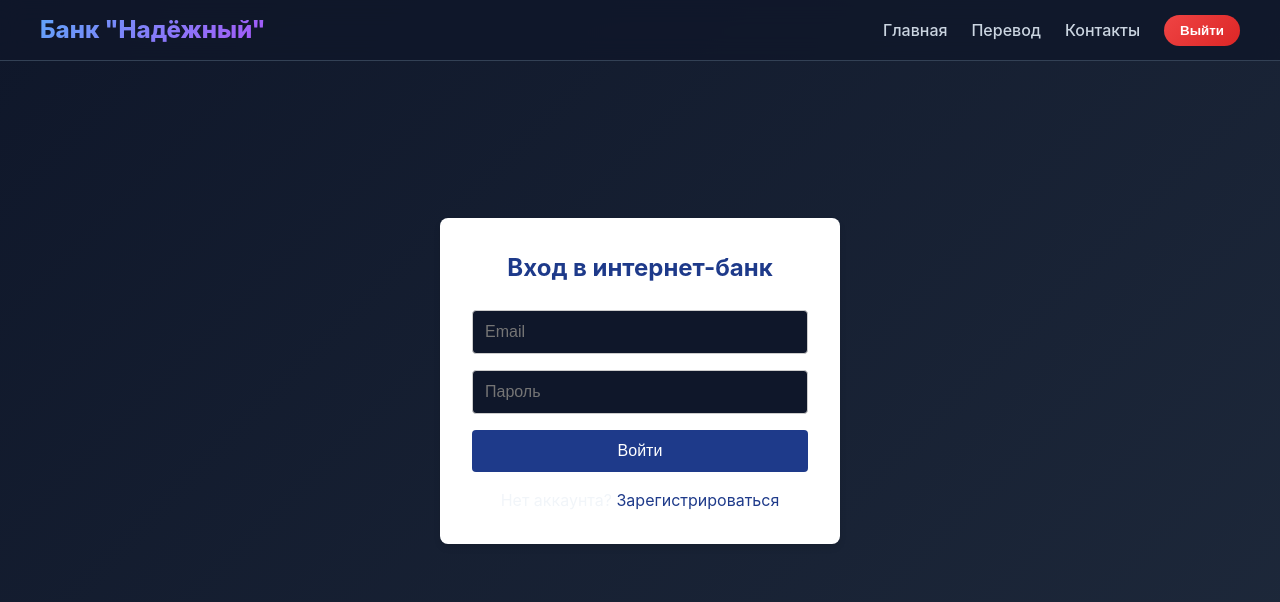
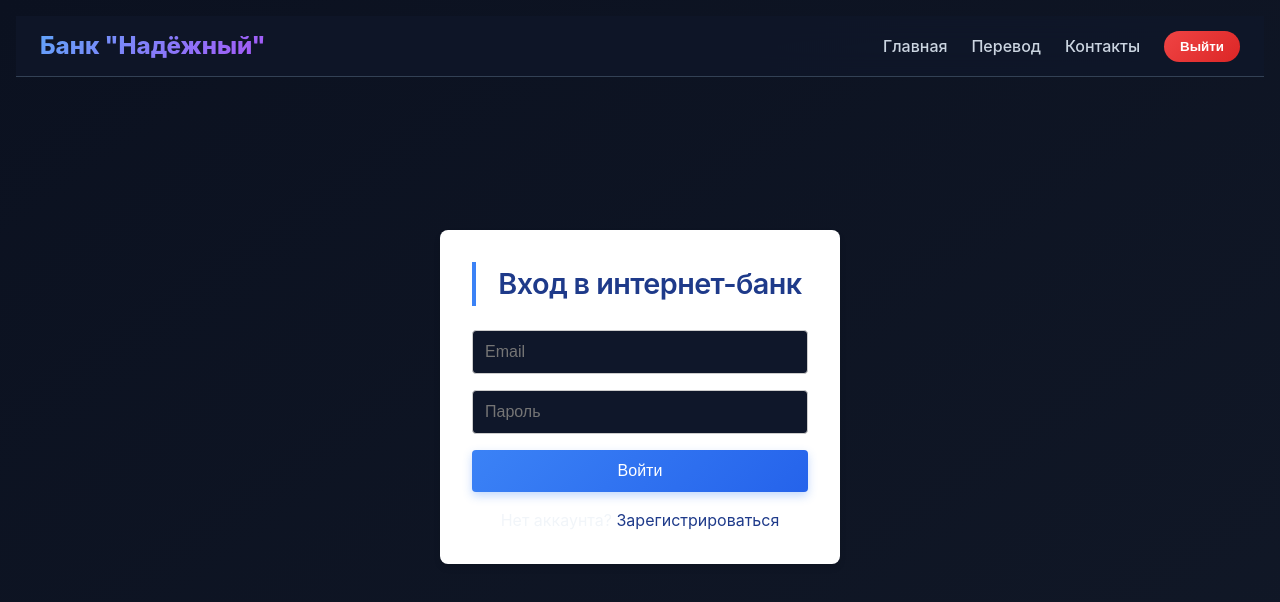
Before and after one commit to Check03/bank-main, a React (Create React App) app in the folder bank-app/: page /login in a window 1280 px wide. Shown: the top 602 px of the page. Built offline with nearby package versions, Linux system fonts and the light colour scheme; no server answers; the database is empty; sample sign-in values are in the browser's storage.

Commit message:
modified:   bank-app/src/components/Admin.js modified:   bank-app/src/index.css

```diff
--- a/bank-app/src/index.css
+++ b/bank-app/src/index.css
@@ -1,7 +1,6 @@
-/* === Глобальные переменные тёмной темы === */
+/* === Переменные тёмной темы === */
 :root {
-  --bg-primary: #0f172a;
-  --bg-secondary: #1e293b;
+  --bg-body: #0b1120;
   --bg-card: #1e293b;
   --text-primary: #f1f5f9;
   --text-secondary: #94a3b8;
@@ -11,8 +10,11 @@
   --danger: #ef4444;
   --warning: #f59e0b;
   --border: #334155;
-  --shadow: 0 8px 16px rgba(0, 0, 0, 0.3);
-  --transition: all 0.3s ease;
+  --shadow-sm: 0 2px 6px rgba(0, 0, 0, 0.3);
+  --shadow-md: 0 8px 20px rgba(0, 0, 0, 0.4);
+  --radius-card: 24px;
+  --radius-btn: 12px;
+  --transition: all 0.2s ease;
 }
 
 * {
@@ -22,65 +24,69 @@
 }
 
 body {
-  font-family: 'Inter', -apple-system, BlinkMacSystemFont, 'Segoe UI', 'Roboto', sans-serif;
-  background: linear-gradient(135deg, #0f172a 0%, #1e293b 100%);
+  background: linear-gradient(145deg, #0b1120 0%, #111827 100%);
   color: var(--text-primary);
+  font-family: 'Inter', -apple-system, BlinkMacSystemFont, 'Segoe UI', sans-serif;
   line-height: 1.5;
   min-height: 100vh;
+  padding: 1rem;
 }
 
-/* Плавное появление страницы */
-@keyframes fadeInUp {
-  from {
-    opacity: 0;
-    transform: translateY(20px);
-  }
-  to {
-    opacity: 1;
-    transform: translateY(0);
-  }
+/* === Анимация появления === */
+@keyframes fadeUp {
+  0% { opacity: 0; transform: translateY(12px); }
+  100% { opacity: 1; transform: translateY(0); }
 }
 
-.container, .card, .admin-container, .admin-card {
-  animation: fadeInUp 0.4s ease-out;
+/* === Центрирование всех основных блоков === */
+.container, .admin-container {
+  max-width: 1300px;
+  margin: 0 auto;
+  padding: 1rem;
+  animation: fadeUp 0.4s ease-out;
 }
 
-/* === Карточки и контейнеры === */
-.container, .card, .admin-card {
+/* === Карточки === */
+.card, .admin-card {
   background: var(--bg-card);
-  border-radius: 24px;
-  box-shadow: var(--shadow);
-  backdrop-filter: blur(4px);
+  border-radius: var(--radius-card);
+  box-shadow: var(--shadow-md);
+  padding: 1.5rem;
+  margin-bottom: 1.5rem;
   transition: var(--transition);
+  backdrop-filter: blur(2px);
+  border: 1px solid rgba(59, 130, 246, 0.1);
 }
 
 .card:hover, .admin-card:hover {
-  transform: translateY(-4px);
-  box-shadow: 0 20px 30px -12px rgba(0, 0, 0, 0.4);
+  transform: translateY(-3px);
+  box-shadow: 0 20px 30px -12px rgba(0, 0, 0, 0.5);
 }
 
-/* === Кнопки === */
-button {
-  transition: var(--transition);
-  border: none;
-  cursor: pointer;
-  font-weight: 500;
-  border-radius: 12px;
+/* === Заголовки === */
+h1, h2, h3 {
+  color: var(--text-primary);
+  font-weight: 600;
+  letter-spacing: -0.02em;
+  margin-bottom: 1rem;
 }
 
-button:active {
-  transform: scale(0.98);
+h2 {
+  font-size: 1.8rem;
+  border-left: 4px solid var(--accent);
+  padding-left: 1rem;
 }
 
 /* === Поля ввода === */
 input, textarea, select {
   background: #0f172a;
   border: 1px solid var(--border);
-  border-radius: 12px;
-  padding: 0.75rem 1rem;
+  border-radius: 14px;
+  padding: 0.8rem 1rem;
   color: var(--text-primary);
   font-size: 1rem;
   transition: var(--transition);
+  width: 100%;
 }
 
 input:focus, textarea:focus, select:focus {
@@ -89,32 +95,87 @@ input:focus, textarea:focus, select:focus {
   box-shadow: 0 0 0 3px rgba(59, 130, 246, 0.2);
 }
 
-/* === Таблицы (админка) === */
+/* === Кнопки === */
+button {
+  border: none;
+  cursor: pointer;
+  font-weight: 500;
+  border-radius: var(--radius-btn);
+  transition: var(--transition);
+  background: var(--bg-card);
+  color: var(--text-primary);
+  padding: 0.6rem 1.2rem;
+}
+
+button:active {
+  transform: scale(0.97);
+}
+
+/* Главная кнопка отправки (синяя) */
+.button-primary, button[type="submit"] {
+  background: linear-gradient(135deg, var(--accent), var(--accent-hover));
+  color: white;
+  box-shadow: 0 4px 10px rgba(59, 130, 246, 0.3);
+}
+
+.button-primary:hover, button[type="submit"]:hover {
+  background: var(--accent-hover);
+  transform: translateY(-2px);
+}
+
+/* === Таблица админки (широкая, читаемая) === */
+.table-wrapper {
+  overflow-x: auto;
+  margin-top: 1rem;
+  border-radius: 20px;
+  background: #0f172a;
+  padding: 0.25rem;
+}
+
 .admin-table {
+  width: 100%;
+  border-collapse: collapse;
+  font-size: 0.9rem;
   background: transparent;
-  border-radius: 16px;
-  overflow: hidden;
+}
+
+.admin-table th,
+.admin-table td {
+  padding: 1rem;
+  text-align: left;
+  border-bottom: 1px solid var(--border);
 }
 
 .admin-table th {
-  background: #0f172a;
+  background: #111827;
   color: #94a3b8;
   font-weight: 600;
+  font-size: 0.85rem;
+  text-transform: uppercase;
+  letter-spacing: 0.5px;
 }
 
 .admin-table td {
   background: rgba(30, 41, 59, 0.6);
-  border-bottom: 1px solid var(--border);
+  color: var(--text-primary);
 }
 
-/* === Кнопки действий в админке === */
+/* Кнопки действий внутри таблицы */
+.actions-cell {
+  display: flex;
+  gap: 0.75rem;
+  flex-wrap: wrap;
+}
+
 .btn-reset, .btn-make-admin, .btn-remove-admin, .btn-delete {
-  border-radius: 10px;
+  padding: 0.4rem 0.9rem;
+  font-size: 0.8rem;
+  border-radius: 40px;
   font-weight: 500;
   transition: var(--transition);
 }
 
-.btn-reset { background: var(--warning); color: #0f172a; }
+.btn-reset { background: var(--warning); color: #0b1120; }
 .btn-reset:hover { background: #d97706; transform: translateY(-2px); }
 
 .btn-make-admin { background: var(--success); color: white; }
@@ -125,36 +186,78 @@ input:focus, textarea:focus, select:focus {
 
 .btn-delete { background: #475569; color: white; }
 .btn-delete:hover:not(:disabled) { background: #334155; transform: translateY(-2px); }
+.btn-delete:disabled { opacity: 0.5; cursor: not-allowed; }
 
-/* === Адаптивные модификации === */
-@media (max-width: 768px) {
-  body {
-    font-size: 14px;
-  }
-  .container, .card, .admin-card {
-    padding: 1rem;
-    border-radius: 20px;
-  }
+/* === Сообщения об ошибках и успехе === */
+.error-message, .admin-error {
+  background: rgba(239, 68, 68, 0.15);
+  border-left: 4px solid var(--danger);
+  padding: 0.8rem;
+  border-radius: 12px;
+  margin-bottom: 1.5rem;
+  color: #fca5a5;
 }
 
-@media (max-width: 480px) {
-  .balance-amount {
-    font-size: 2rem !important;
-  }
+.success-message, .admin-success {
+  background: rgba(16, 185, 129, 0.15);
+  border-left: 4px solid var(--success);
+  padding: 0.8rem;
+  border-radius: 12px;
+  margin-bottom: 1.5rem;
+  color: #6ee7b7;
 }
 
-/* === Анимация загрузки === */
+/* === Спиннер загрузки === */
 .loader {
   border: 3px solid var(--border);
   border-top: 3px solid var(--accent);
   border-radius: 50%;
-  width: 40px;
-  height: 40px;
+  width: 44px;
+  height: 44px;
   animation: spin 0.8s linear infinite;
-  margin: 2rem auto;
+  margin: 3rem auto;
 }
 
 @keyframes spin {
   0% { transform: rotate(0deg); }
   100% { transform: rotate(360deg); }
 }
+
+/* === Баланс на главной === */
+.balance-amount {
+  font-size: 2.8rem;
+  font-weight: 800;
+  background: linear-gradient(135deg, #60a5fa, #a855f7);
+  background-clip: text;
+  -webkit-background-clip: text;
+  color: transparent;
+  margin: 0.5rem 0;
+}
+
+/* === Адаптация для телефонов === */
+@media (max-width: 768px) {
+  body {
+    padding: 0.5rem;
+  }
+  .card, .admin-card {
+    padding: 1rem;
+    border-radius: 20px;
+  }
+  .admin-table th, .admin-table td {
+    padding: 0.75rem;
+  }
+  .actions-cell {
+    flex-direction: column;
+    gap: 0.5rem;
+  }
+  .actions-cell button {
+    width: 100%;
+    justify-content: center;
+  }
+  h2 {
+    font-size: 1.4rem;
+  }
+  .balance-amount {
+    font-size: 2rem;
+  }
+}
```
Also changed, not shown: bank-app/src/components/Admin.js (+9 -49 lines).
